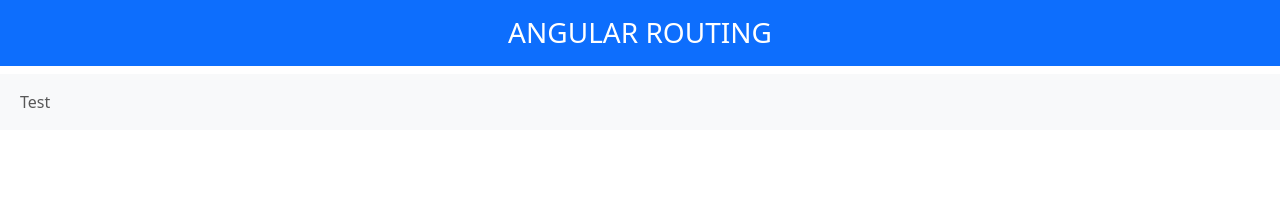
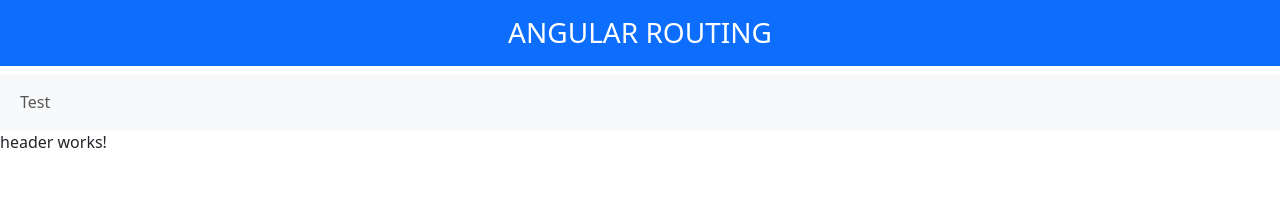
Before and after one commit to ZanDo1906/DWELLY, an Angular app in the folder client/: page / in a window 1280 px wide. Shown: the top 220 px of the page. Built offline with nearby package versions, Linux system fonts and the light colour scheme.

Commit message:
thêm header giả

```diff
--- a/client/src/app/app.html
+++ b/client/src/app/app.html
@@ -1,3 +1,4 @@
+<!-- TEST DATA -->
 <h3 class="bg-primary text-center text-white p-3">ANGULAR ROUTING</h3>
 <!-- A grey horizontal navbar that becomes vertical on small screens -->
 <nav class="navbar navbar-expand-sm bg-light">
@@ -13,3 +14,6 @@
 
 </nav>
 <router-outlet></router-outlet>
+
+<!-- CHẠY THẬT -->
+ <app-header></app-header>
--- a/client/src/app/app.ts
+++ b/client/src/app/app.ts
@@ -1,9 +1,10 @@
 import { Component, signal } from '@angular/core';
 import { RouterOutlet, RouterLink, RouterLinkActive } from '@angular/router';
+import { Header } from './pages/header/header';
 
 @Component({
   selector: 'app-root',
-  imports: [RouterOutlet, RouterLink, RouterLinkActive],
+  imports: [RouterOutlet, RouterLink, RouterLinkActive, Header],
   templateUrl: './app.html',
   styleUrl: './app.css'
 })
```
Also changed, not shown: 1 other file (tests, documents, lock files or other folders).
